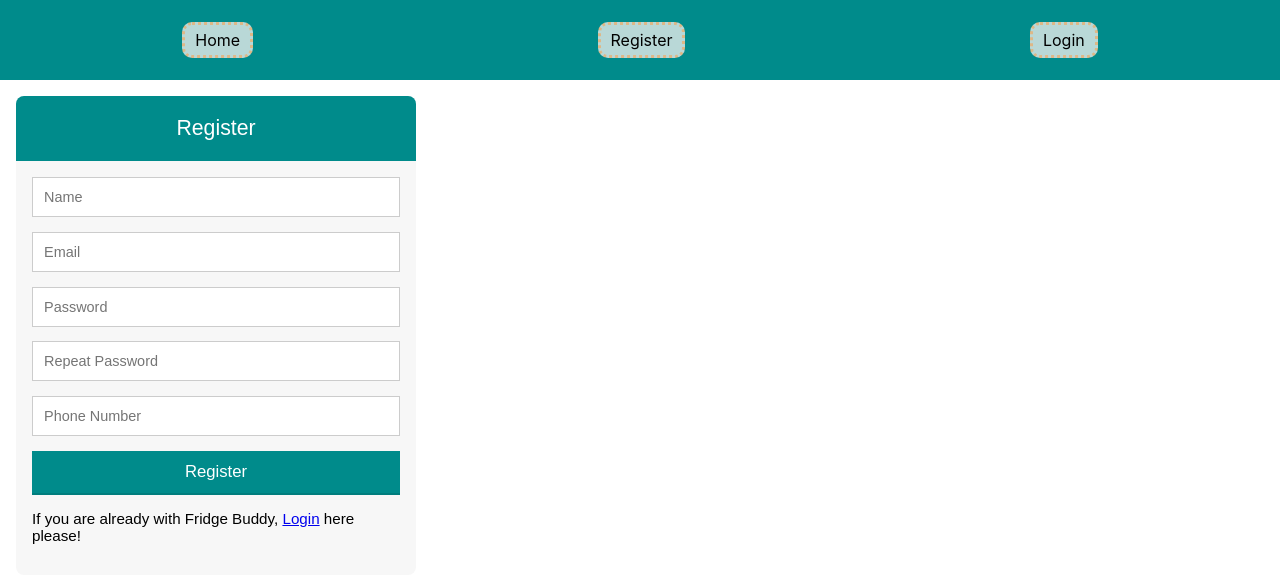
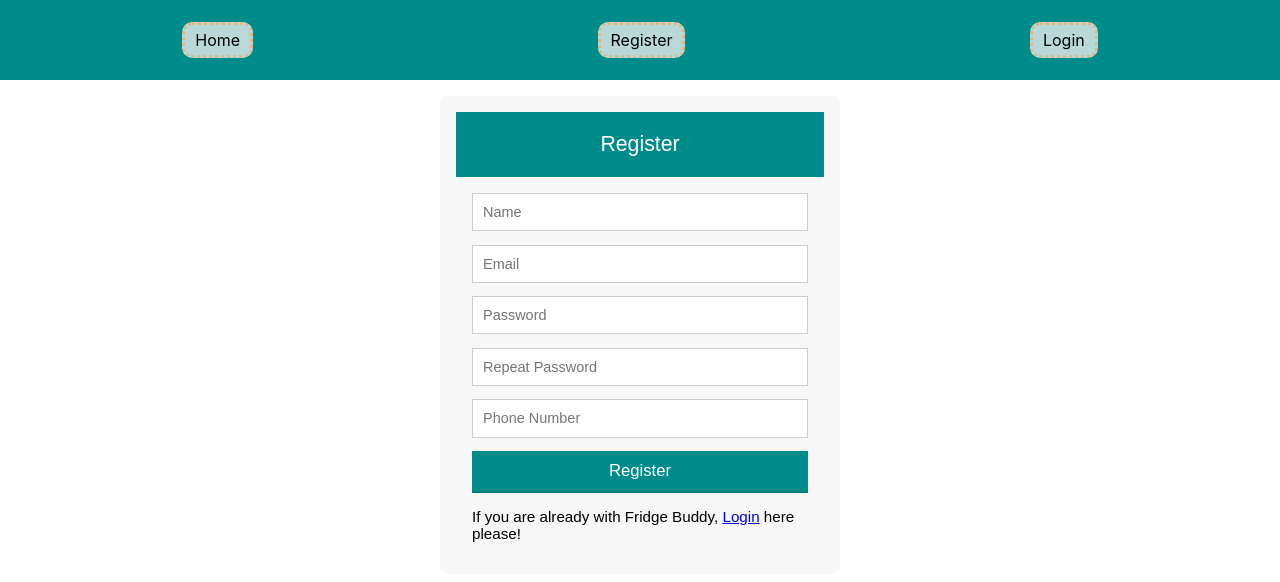
Before and after one commit to RachelTWQ/FridgeBuddy, a React (Create React App) app in the folder fridge-buddy/: page /register in a window 1280 px wide. Shown: the top 582 px of the page. Built offline with nearby package versions, Linux system fonts and the light colour scheme.

Commit message:
change dashboard aside and main css

```diff
--- a/fridge-buddy/src/App.css
+++ b/fridge-buddy/src/App.css
@@ -28,8 +28,8 @@
 }
 
 .main-box > main {
-  margin: 1rem;
-  padding: 1rem;
+  margin: 1rem auto;
+  padding: 2rem 2rem 1rem 2rem;
 }
 
 .dashboard {
@@ -39,13 +39,13 @@
 }
 
 .dashboard > aside {
-  flex: 3;
+  /* flex: 2; */
   margin: 1rem;
   padding: 1rem;
 }
 
 .dashboard > main {
-  flex: 7;
+  /* flex: 8; */
   margin: 1rem;
   padding: 1rem;
 }
```
